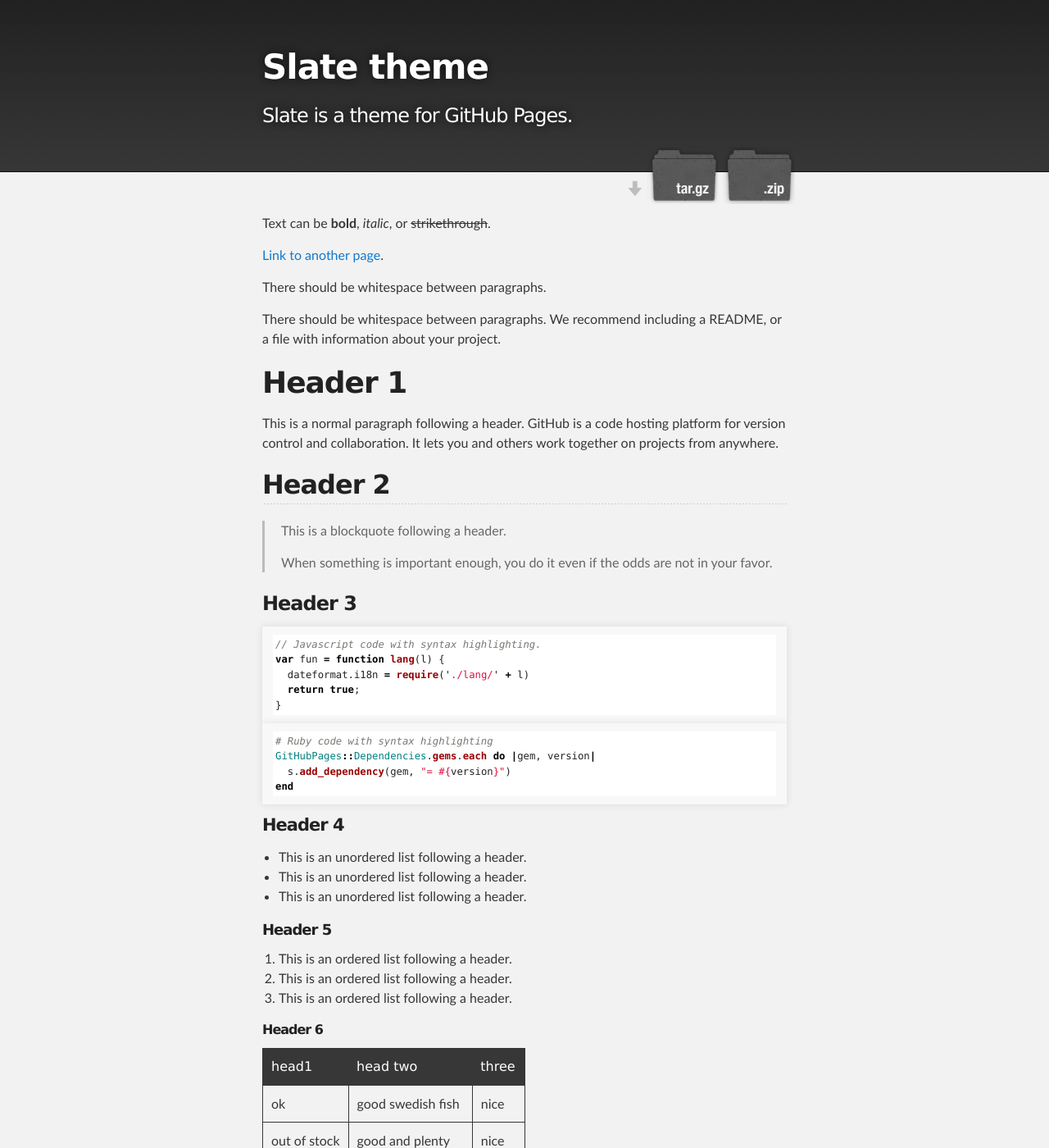
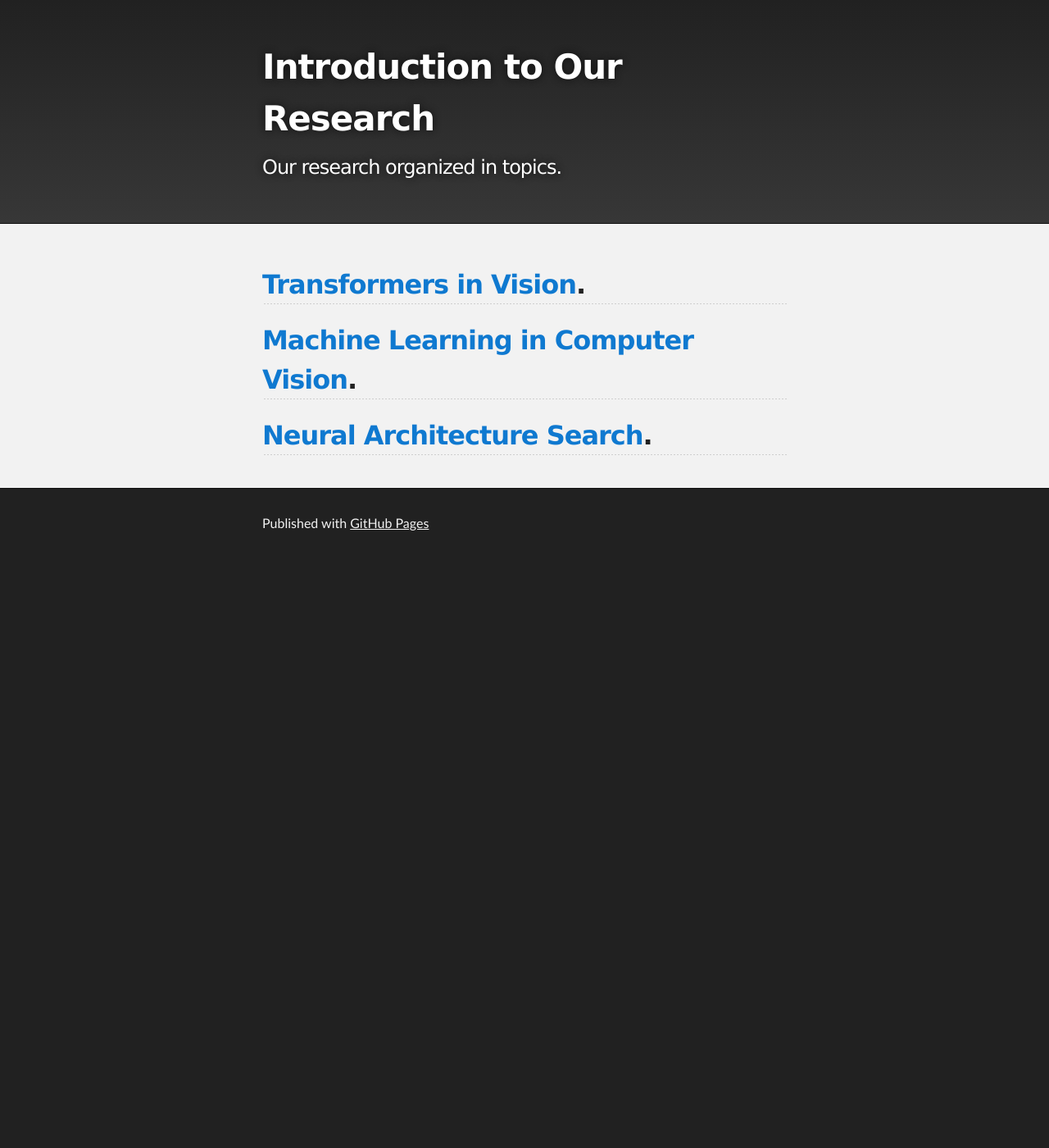
Before and after one commit to fanw/fanw.github.io, a Jekyll site: the page built from index.md, in a window 1280 px wide and 1400 px high. Shown: the whole window at 82% size. Built offline with Jekyll 4.4.1, drawn with Linux system fonts in a browser that asks for light colours; our own code applies the rules of GitHub Pages for plain Markdown files; some of the changed text lies outside the part shown.

````diff
--- a/_config.yml
+++ b/_config.yml
@@ -1,5 +1,5 @@
-title: Slate theme
-description: Slate is a theme for GitHub Pages.
-show_downloads: true
+title: Introduction to Our Research
+description: Our research organized in topics.
+show_downloads: false
 google_analytics:
 theme: jekyll-theme-slate
--- a/index.md
+++ b/index.md
@@ -2,122 +2,9 @@
 layout: default
 ---
 
-Text can be **bold**, _italic_, or ~~strikethrough~~.
 
-[Link to another page](./another-page.html).
+## [Transformers in Vision](./Transformers_in_vision.html).
 
-There should be whitespace between paragraphs.
+## [Machine Learning in Computer Vision](./ML_in_vision.html).
 
-There should be whitespace between paragraphs. We recommend including a README, or a file with information about your project.
-
-# Header 1
-
-This is a normal paragraph following a header. GitHub is a code hosting platform for version control and collaboration. It lets you and others work together on projects from anywhere.
-
-## Header 2
-
-> This is a blockquote following a header.
->
-> When something is important enough, you do it even if the odds are not in your favor.
-
-### Header 3
-
-```js
-// Javascript code with syntax highlighting.
-var fun = function lang(l) {
-  dateformat.i18n = require('./lang/' + l)
-  return true;
-}
-```
-
-```ruby
-# Ruby code with syntax highlighting
-GitHubPages::Dependencies.gems.each do |gem, version|
-  s.add_dependency(gem, "= #{version}")
-end
-```
-
-#### Header 4
-
-*   This is an unordered list following a header.
-*   This is an unordered list following a header.
-*   This is an unordered list following a header.
-
-##### Header 5
-
-1.  This is an ordered list following a header.
-2.  This is an ordered list following a header.
-3.  This is an ordered list following a header.
-
-###### Header 6
-
-| head1        | head two          | three |
-|:-------------|:------------------|:------|
-| ok           | good swedish fish | nice  |
-| out of stock | good and plenty   | nice  |
-| ok           | good `oreos`      | hmm   |
-| ok           | good `zoute` drop | yumm  |
-
-### There's a horizontal rule below this.
-
-* * *
-
-### Here is an unordered list:
-
-*   Item foo
-*   Item bar
-*   Item baz
-*   Item zip
-
-### And an ordered list:
-
-1.  Item one
-1.  Item two
-1.  Item three
-1.  Item four
-
-### And a nested list:
-
-- level 1 item
-  - level 2 item
-  - level 2 item
-    - level 3 item
-    - level 3 item
-- level 1 item
-  - level 2 item
-  - level 2 item
-  - level 2 item
-- level 1 item
-  - level 2 item
-  - level 2 item
-- level 1 item
-
-### Small image
-
-![Octocat](https://github.githubassets.com/images/icons/emoji/octocat.png)
-
-### Large image
-
-![Branching](https://guides.github.com/activities/hello-world/branching.png)
-
-
-### Definition lists can be used with HTML syntax.
-
-<dl>
-<dt>Name</dt>
-<dd>Godzilla</dd>
-<dt>Born</dt>
-<dd>1952</dd>
-<dt>Birthplace</dt>
-<dd>Japan</dd>
-<dt>Color</dt>
-<dd>Green</dd>
-</dl>
-
-```
-Long, single-line code blocks should not wrap. They should horizontally scroll if they are too long. This line should be long enough to demonstrate this.
-```
-
-```
-The final element.
-```
+## [Neural Architecture Search](./Neural_Architecture_Search.html).
````
Also changed, not shown: ML_in_vision.md (added, +63 -0 lines), Neural_Architecture_Search.md (added, +24 -0 lines), Transformers_in_vision.md (added, +49 -0 lines), another-page.md (deleted, +0 -9 lines), pictures/coarse_labels_iccv21.png (added), pictures/dash_icml21.png (added), pictures/distance_metric_learning_cvpr18.png (added), pictures/dr_loss_cvpr20.png (added), pictures/hierarchically_robust_learning_cvpr20.png (added), pictures/nas.png (added), pictures/nas_speed.png (added), pictures/robust_opt_aaai19.png (added), pictures/soft_triplets_iccv19.png (added).
